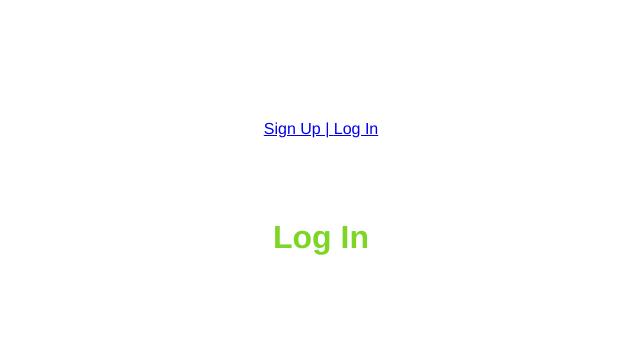
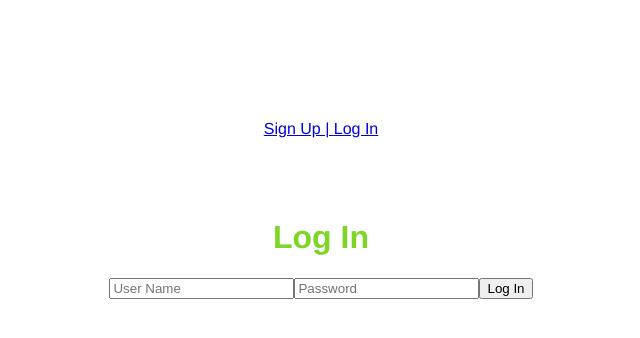
Before and after one commit to Terra-06/Anthem_Music, a Vue app in the folder client/: page /log-in in a window 1280 px wide. Shown: the top 338 px of the page, without its empty margins (319-959 px from the left). Built offline with nearby package versions, Linux system fonts and the light colour scheme.

Commit message:
created login & axios requests

```diff
--- a/client/src/views/LogIn.vue
+++ b/client/src/views/LogIn.vue
@@ -1,12 +1,63 @@
 <template>
 	<div class="log-in">
 		<h1>Log In</h1>
+
+		<form @submit.prevent="submitForm">
+			<input
+				type="text"
+				name="username"
+				placeholder="User Name"
+				v-model="username"
+			/>
+
+			<input
+				type="password"
+				name="password"
+				placeholder="Password"
+				v-model="password"
+			/>
+			<button type="submit">Log In</button>
+		</form>
 	</div>
 </template>
 
 <script>
+import axios from 'axios';
+
 export default {
 	name: 'LogIn',
+	data() {
+		return {
+			username: '',
+			password: '',
+		};
+	},
+	methods: {
+		submitForm() {
+			const formData = {
+				username: this.username,
+				password: this.password,
+			};
+
+			axios
+				.post('/api/v1/token/login/', formData)
+				.then((response) => {
+					console.log(response);
+
+					const token = response.data.auth_token;
+
+					this.$store.commit('setToken', token);
+
+					axios.defaults.headers.common['Authorization'] =
+						'Token ' + token;
+
+					localStorage.setItem[('token', token)];
+				})
+				.catch((error) => {
+					console.log(error);
+				});
+		},
+	},
 };
 </script>
 
```
